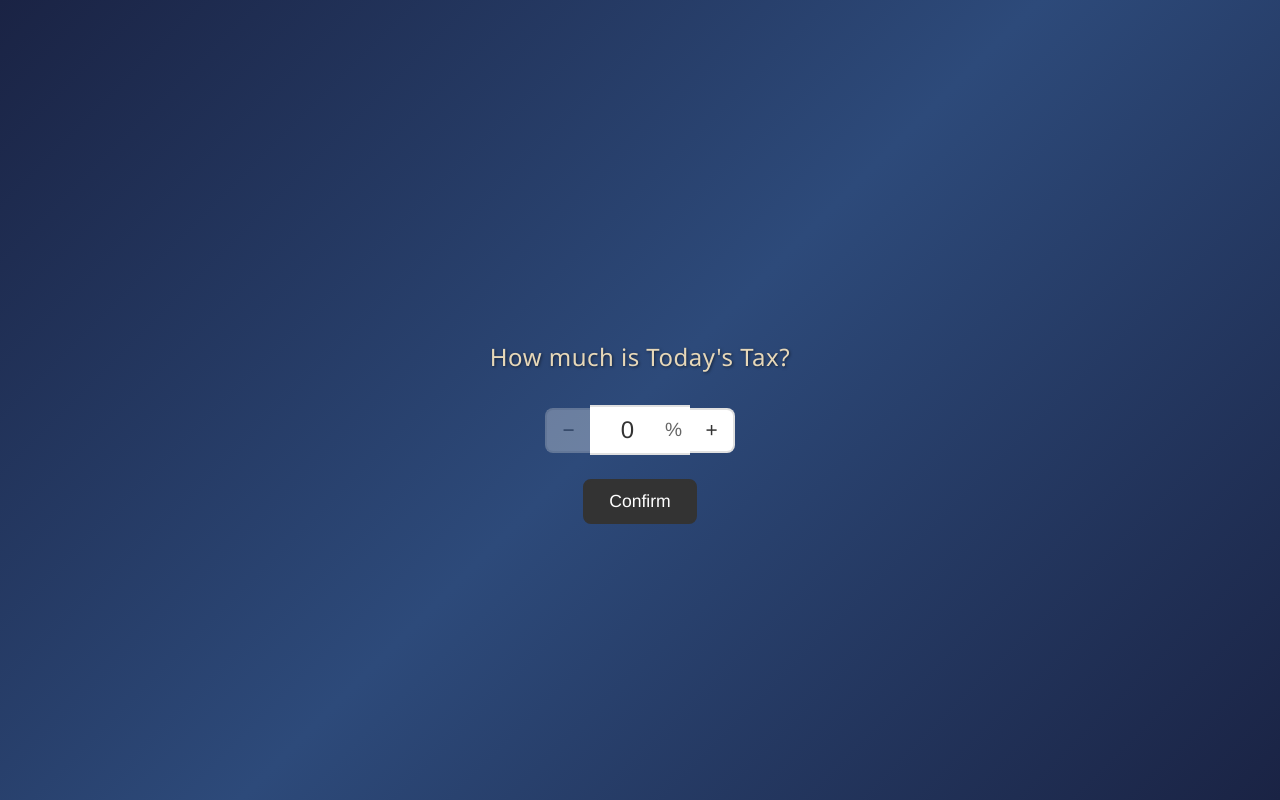
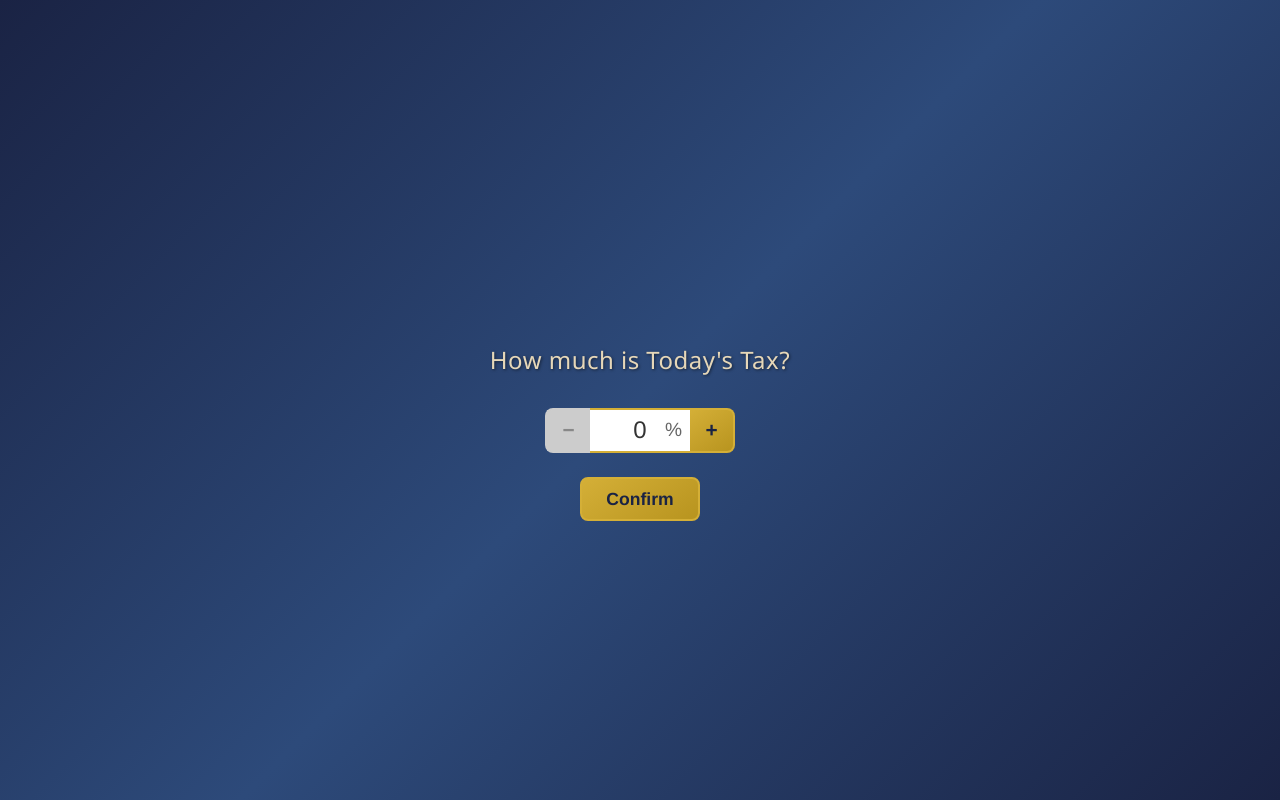
Before and after one commit to JanZirel27/ToramConsignmentBuddy, a React (Vite) app: page / in a window 1280 px wide. Built offline with nearby package versions, Linux system fonts and the light colour scheme.

Commit message:
Tax input UI updated
- Updated buttons in the tax input screen
- Tax is now stored locally upon confirming, allowing the same tax% to be set upon loading the site again

```diff
--- a/src/App.css
+++ b/src/App.css
@@ -379,31 +379,36 @@ input[type=number] {
 
 .input-group {
   display: flex;
-  align-items: center;
+  align-items: stretch;
   gap: 0;
+  height: 50px;
 }
 
 .input-wrapper {
   position: relative;
   display: flex;
-  align-items: center;
+  align-items: stretch;
+  height: 50px;
+  flex: 0 0 auto;
 }
 
 .stepper-button {
   font-family: 'Helvetica Neue', Arial, sans-serif;
   font-size: 1.5rem;
-  font-weight: 300;
-  color: #333333;
-  background: #ffffff;
-  border: 2px solid #e0e0e0;
+  font-weight: 600;
+  color: #1a2344;
+  background: linear-gradient(145deg, #d4af37, #b8941f);
+  border: 2px solid #d4af37;
   width: 50px;
   height: 50px;
+  box-sizing: border-box;
   display: flex;
   align-items: center;
   justify-content: center;
   cursor: pointer;
-  transition: all 0.3s ease;
+  transition: background 0.25s ease, border-color 0.25s ease, color 0.25s ease;
   user-select: none;
+  flex-shrink: 0;
 }
 
 .stepper-button:first-child {
@@ -417,13 +422,20 @@ input[type=number] {
 }
 
 .stepper-button:hover:not(:disabled) {
-  background: #f5f5f5;
-  border-color: #333333;
+  background: linear-gradient(145deg, #e6c547, #d4af37);
+  border-color: #e6c547;
+}
+
+.stepper-button:active:not(:disabled) {
+  background: linear-gradient(145deg, #b8941f, #a07f15);
 }
 
 .stepper-button:disabled {
-  opacity: 0.3;
+  background: #cccccc;
+  border-color: #cccccc;
+  color: #888888;
   cursor: not-allowed;
+  opacity: 1;
 }
 
 .tax-input {
@@ -434,13 +446,15 @@ input[type=number] {
   text-align: center;
   width: 120px;
   height: 50px;
-  padding: 0 30px 0 0;
-  border: 2px solid #e0e0e0;
+  box-sizing: border-box;
+  padding: 0 28px;
+  border: 2px solid #d4af37;
   border-left: none;
   border-right: none;
   background: #ffffff;
   outline: none;
   transition: all 0.3s ease;
+  line-height: 1;
 }
 
 .percentage-symbol {
@@ -456,8 +470,8 @@ input[type=number] {
 }
 
 .tax-input:focus {
-  border-color: #333333;
-  box-shadow: 0 0 0 3px rgba(51, 51, 51, 0.1);
+  border-color: #d4af37;
+  box-shadow: inset 0 0 0 1px rgba(212, 175, 55, 0.35);
 }
 
 .tax-input::-webkit-outer-spin-button,
@@ -473,23 +487,24 @@ input[type=number] {
 .confirm-button {
   font-family: 'Helvetica Neue', Arial, sans-serif;
   font-size: 1.2rem;
-  font-weight: 500;
-  color: #ffffff;
-  background: #333333;
-  border: 2px solid #333333;
+  font-weight: 600;
+  color: #1a2344;
+  background: linear-gradient(145deg, #d4af37, #b8941f);
+  border: 2px solid #d4af37;
   border-radius: 8px;
   padding: 0.75rem 2rem;
   cursor: pointer;
-  transition: all 0.3s ease;
+  transition: background 0.25s ease, border-color 0.25s ease, transform 0.2s ease;
 }
 
 .confirm-button:hover {
-  background: #555555;
-  border-color: #555555;
+  background: linear-gradient(145deg, #e6c547, #d4af37);
+  border-color: #e6c547;
   transform: translateY(-1px);
 }
 
 .confirm-button:active {
+  background: linear-gradient(145deg, #b8941f, #a07f15);
   transform: translateY(0);
 }
 
@@ -686,12 +701,21 @@ body.pwa-mode .App .main-title:not(.float-to-corner) {
   .tax-input {
     font-size: 1.5rem;
     width: 100px;
-    padding: 0 25px 0 0;
+    height: 45px;
+    padding: 0 24px;
   }
 
   .percentage-symbol {
     font-size: 1.2rem;
     right: 8px;
+  }
+
+  .input-group {
+    height: 45px;
+  }
+
+  .input-wrapper {
+    height: 45px;
   }
 
   .stepper-button {
--- a/src/App.jsx
+++ b/src/App.jsx
@@ -4,7 +4,20 @@ import './App.css'
 function App() {
   const [showSecondText, setShowSecondText] = useState(false)
   const [showInput, setShowInput] = useState(false)
-  const [taxValue, setTaxValue] = useState(0)
+  const [taxValue, setTaxValue] = useState(() => {
+    try {
+      const saved = localStorage.getItem('consignmentBuddyTax')
+      if (saved !== null) {
+        const parsed = parseInt(saved, 10)
+        if (!Number.isNaN(parsed) && parsed >= 0 && parsed <= 6) {
+          return parsed
+        }
+      }
+    } catch {
+      // Ignore storage access errors
+    }
+    return 0
+  })
   const [isConfirmed, setIsConfirmed] = useState(false)
   const [showTaxDisplay, setShowTaxDisplay] = useState(false)
   const [desiredBoardPrice, setDesiredBoardPrice] = useState('')
@@ -298,6 +311,11 @@ function App() {
 
   const handleConfirm = () => {
     console.log('Tax value confirmed:', taxValue)
+    try {
+      localStorage.setItem('consignmentBuddyTax', String(taxValue))
+    } catch {
+      // Ignore storage access errors
+    }
     setIsConfirmed(true)
 
     // Show tax display after title animation completes (0.8s)
```
